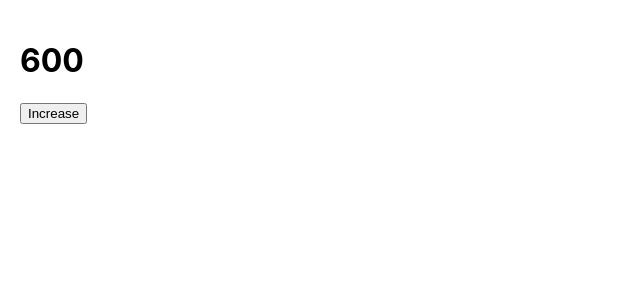
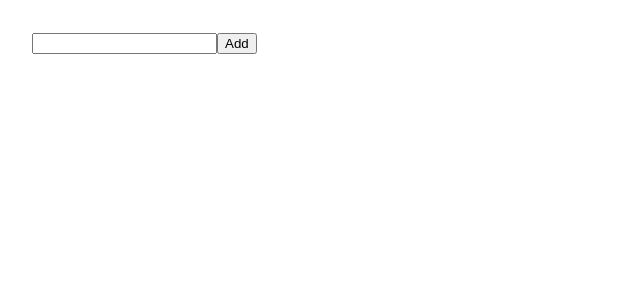
Before and after one commit to nnson58th2/tiktok-reactjs, a React (Create React App) app: page / in a window 1280 px wide. Shown: the top 300 px of the page, without its empty margins (0-640 px from the left). Built offline with nearby package versions, Linux system fonts and the light colour scheme.

Commit message:
Todolist with useState

```diff
--- a/src/App.js
+++ b/src/App.js
@@ -1,22 +1,45 @@
 import { useState } from "react";
 
-const orders = [100, 200, 300];
-
 function App() {
-  const [counter, setCounter] = useState(() => {
-    const totalOrder = orders.reduce((total, current) => total + current);
-
-    return totalOrder;
+  const [job, setJob] = useState("");
+  const [jobs, setJobs] = useState(() => {
+    const storageJobs = JSON.parse(localStorage.getItem("jobs"));
+    return storageJobs ?? [];
   });
 
-  const handleIncrease = () => {
-    setCounter(counter + 1);
+  const handleAddJob = (event) => {
+    event.preventDefault();
+
+    setJobs((prevJob) => {
+      const newJobs = [...prevJob, job];
+
+      // Save to local storage
+      const jsonJobs = JSON.stringify(newJobs);
+      localStorage.setItem("jobs", jsonJobs);
+
+      return newJobs;
+    });
+    setJob("");
   };
 
   return (
-    <div className="App" style={{ padding: 20 }}>
-      <h1>{counter}</h1>
-      <button onClick={handleIncrease}>Increase</button>
+    <div className="App" style={{ padding: 32 }}>
+      <form noValidate>
+        <input
+          type="text"
+          value={job}
+          onChange={(event) => setJob(event.target.value)}
+        />
+        <button type="submit" onClick={(event) => handleAddJob(event)}>
+          Add
+        </button>
+      </form>
+
+      <ul>
+        {jobs.map((job, index) => (
+          <li key={index}>{job}</li>
+        ))}
+      </ul>
     </div>
   );
 }
```
